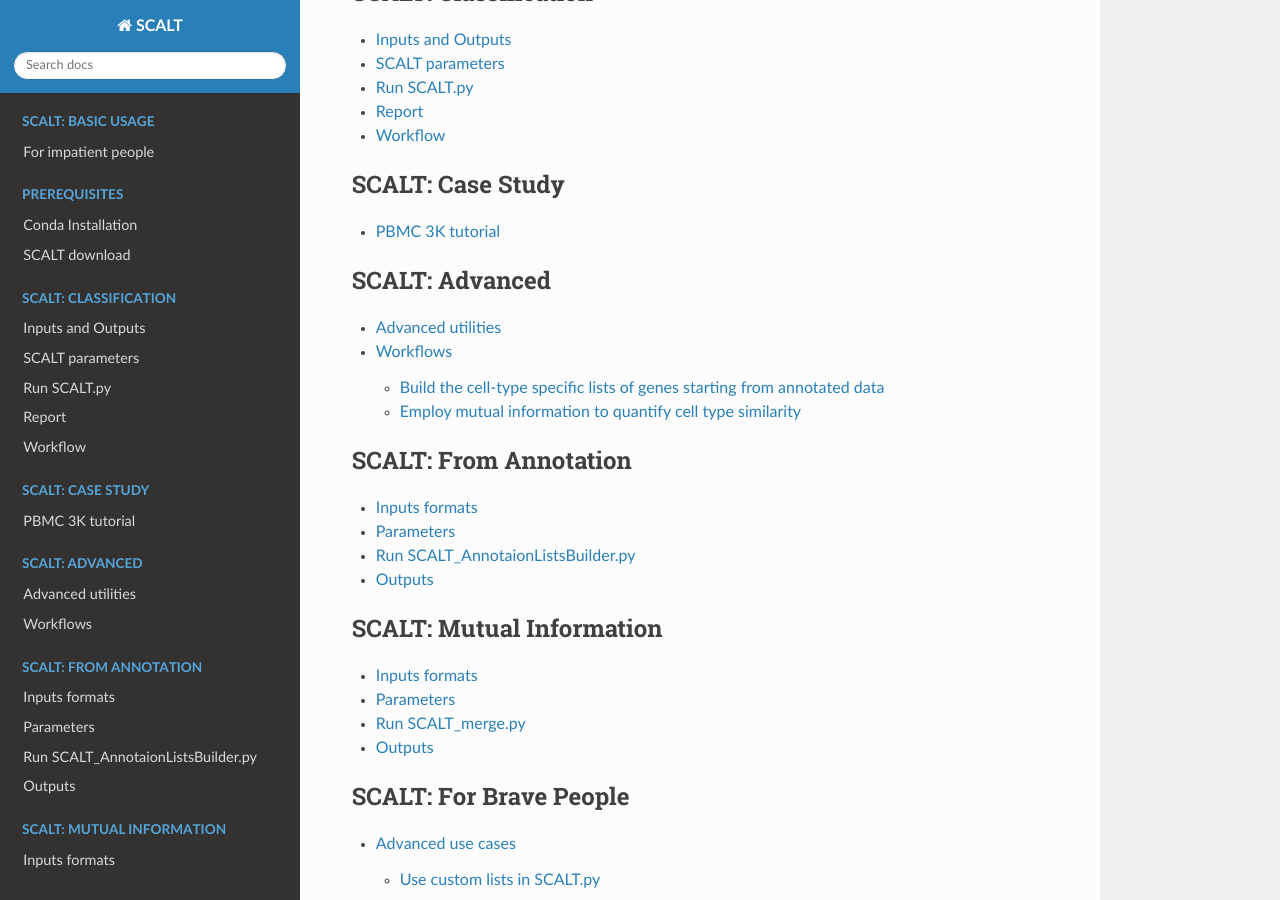
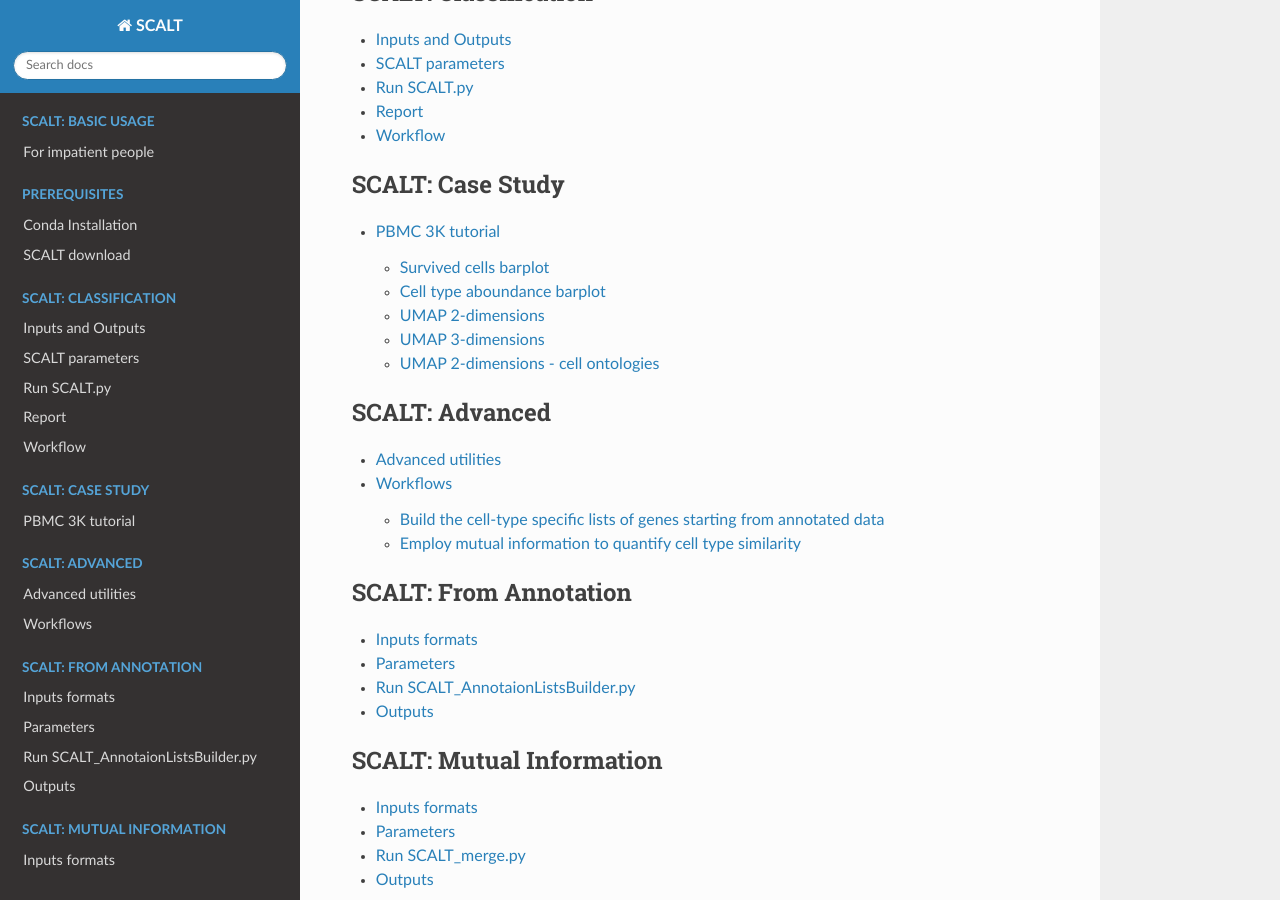
Before and after one commit to danitrave/SCALT, a Sphinx documentation site: the page built from docs/source/index.rst, in a window 1280 px wide and 900 px high, scrolled down 876 px. Built offline with Sphinx 7.4.7 and the Read the Docs theme 3.1.0, drawn with Linux system fonts in a browser that asks for light colours.

Commit message:
Update tutorial_pbmc.rst

```diff
--- a/docs/source/tutorial_pbmc.rst
+++ b/docs/source/tutorial_pbmc.rst
@@ -13,6 +13,38 @@
 The output consists in a series of files and metadata table that should provide a complete picture of the composition of cells present in the sample according to SCALT.
 The first file is a **report** in html format comprehensive of series of pictures reported below.
 
-.. figure:: pictures/countsPBMC_adj_UMAP_2D.html
+Survived cells barplot
+----------------------
+This barplot repors the number of cells that survived the initial expression filter that annotates a cell as **unclassified** is it does not a minimum number of genes (by defaul 250).
+.. figure:: pictures/barplot1.png
    :align: center
    :scale: 50%
+
+Cell type aboundance barplot
+----------------------------
+The following barplot shows the relative aboundance of each cell type annotated by SCALT, including **unclassified** and **multiassigned** cells.
+.. figure:: pictures/barplot2.png
+   :align: center
+   :scale: 50%
+
+UMAP 2-dimensions
+-----------------
+The plot reported below is a UMAP in 2 dimensions depicting the cells and their relative annotation acording to SCALT. The genes used for the calculation of the coordinates are those of the cell types that managed to annotate at least 50 cells.
+.. figure:: pictures/umap2d.png
+   :align: center
+   :scale: 50%
+
+UMAP 3-dimensions
+-----------------
+The following UMAP reports the same information previously described but visualized in 3 dimensions.
+.. figure:: pictures/umap3d.png
+   :align: center
+   :scale: 50%
+
+UMAP 2-dimensions - cell ontologies
+-----------------------------------
+Finally, the last picture present in the report is a UMAP in 2 dimensions where cells are colored depending on the cell ontology instead of the annotation of SCALT.
+
+.. figure:: pictures/umap_onto.png
+   :align: center
+   :scale: 50%
```
